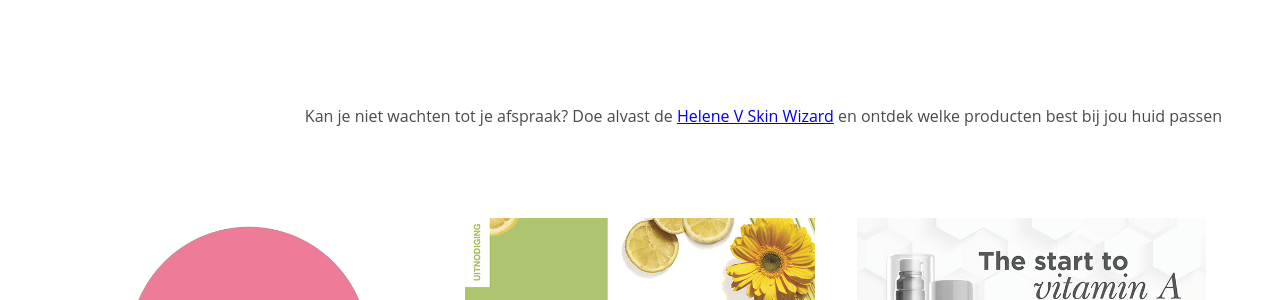
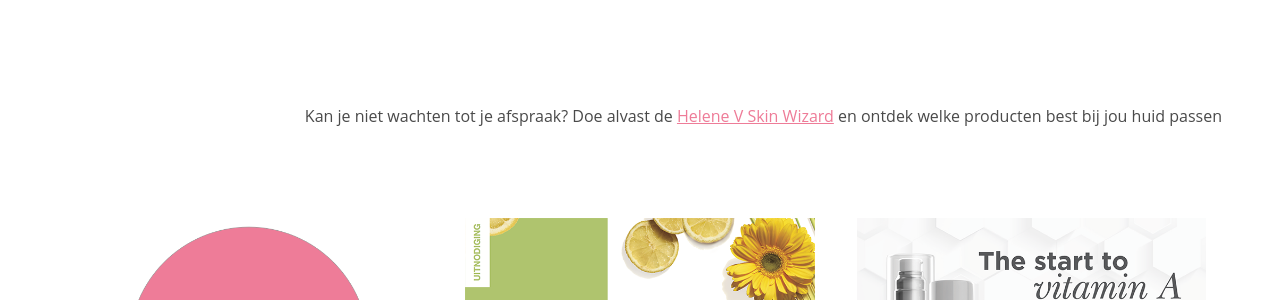
Before and after one commit to acandael/anniek, a Jekyll site: the page built from index.html, in a window 1280 px wide. Shown: the part 4693-4993 px from the top of the page. Built offline with Jekyll 4.4.1, drawn with Linux system fonts in a browser that asks for light colours.

Commit message:
add class for link

```diff
--- a/index.html
+++ b/index.html
@@ -113,7 +113,7 @@ klanten die reeds Environ dagelijks gebruiken.</p>
         </div>
       </div>
     </section>
-    <p class="skin-wizard bodytext">Kan je niet wachten tot je afspraak? Doe alvast de <a href="https://www.helene-v.com/nl/wizard/start">Helene V Skin Wizard</a> en ontdek welke producten best bij jou huid passen</p>
+    <p class="skin-wizard bodytext">Kan je niet wachten tot je afspraak? Doe alvast de <a class="action" href="https://www.helene-v.com/nl/wizard/start">Helene V Skin Wizard</a> en ontdek welke producten best bij jou huid passen</p>
     <section class="section-blog">
       {% for post in site.posts limit:6 %}
       <div class="blogpost">
```
